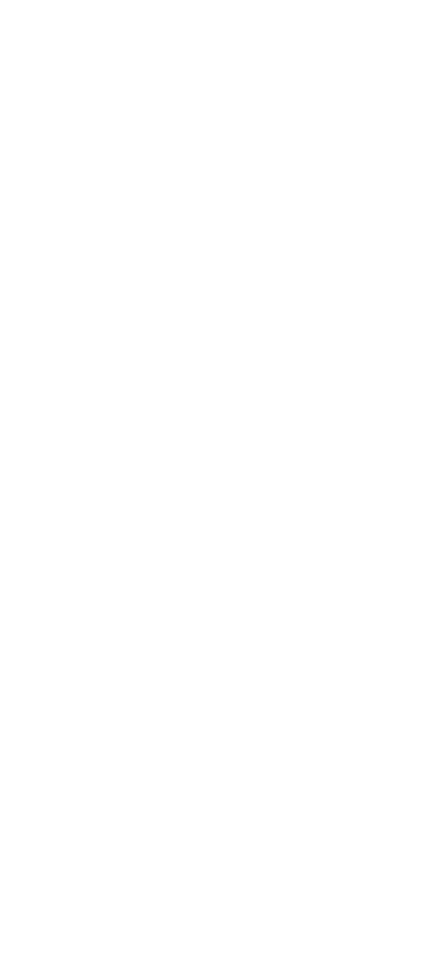
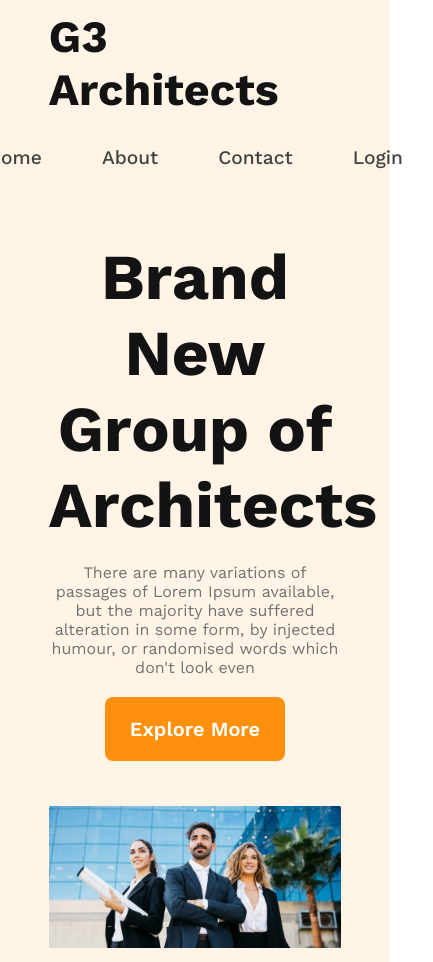
Before and after one commit to mdferdausalam19/architect-company-website, a plain HTML site: page index.html in a window 390 px wide. Shown: the whole page, 433 px wide, since content can reach past the window. Before the commit the page ends 844 px from the top, so only its background shows below. Drawn offline with nearby package versions, Linux system fonts and the light colour scheme.

Commit message:
added header section with responsiveness

```diff
--- a/index.html
+++ b/index.html
@@ -1,12 +1,37 @@
 <!DOCTYPE html>
 <html lang="en">
-<head>
-    <meta charset="UTF-8">
-    <meta name="viewport" content="width=device-width, initial-scale=1.0">
+  <head>
+    <meta charset="UTF-8" />
+    <meta name="viewport" content="width=device-width, initial-scale=1.0" />
     <title>G3 Architects</title>
-    <link rel="stylesheet" href="styles/architect.css">
-</head>
-<body>
-
-</body>
+    <link rel="stylesheet" href="styles/architect.css" />
+  </head>
+  <body>
+    <!-- Header Section -->
+    <header>
+      <nav class="container nav">
+        <h3 class="nav-title">G3 Architects</h3>
+        <ul>
+          <li><a href="">Home</a></li>
+          <li><a href="">About</a></li>
+          <li><a href="">Contact</a></li>
+          <li><a href="">Login</a></li>
+        </ul>
+      </nav>
+      <div class="banner container">
+        <div class="banner-content">
+          <h1 class="banner-title">Brand New Group of Architects</h1>
+          <p class="banner-description">
+            There are many variations of passages of Lorem Ipsum available, but
+            the majority have suffered alteration in some form, by injected
+            humour, or randomised words which don't look even
+          </p>
+          <button class="btn-primary">Explore More</button>
+        </div>
+        <img class="banner-img" src="images/banner.png" alt="" />
+      </div>
+    </header>
+    <main></main>
+    <footer></footer>
+  </body>
 </html>
--- a/styles/architect.css
+++ b/styles/architect.css
@@ -0,0 +1,115 @@
+@import url("https://fonts.googleapis.com/css2?family=Work+Sans:ital,wght@0,100..900;1,100..900&display=swap");
+
+/* Shared Styles */
+
+* {
+  margin: 0;
+  padding: 0;
+  font-family: "Work Sans", sans-serif;
+}
+
+.container {
+  width: 75%;
+  max-width: 1920px;
+  margin: 0 auto;
+}
+
+.btn-primary {
+  border-radius: 8px;
+  background: #ff900e;
+  padding: 20px 25px;
+  color: #FFF;
+  text-align: center;
+  font-size: 1.25rem;
+  font-weight: 600;
+  border: none;
+  cursor: pointer;
+}
+
+/* Header Related Styles */
+header {
+  background: rgba(255, 144, 14, 0.1);
+  padding: 50px 0;
+
+}
+
+/* Nav Related Styles */
+.nav {
+  margin-bottom: 40px;
+}
+
+nav {
+  display: flex;
+  align-items: center;
+  justify-content: space-between;
+}
+
+.nav-title {
+  color: #131313;
+  font-size: 2.8rem;
+  font-weight: 700;
+}
+
+nav>ul {
+  display: flex;
+}
+
+nav li {
+  list-style: none;
+  margin: 30px;
+  font-size: 1.2rem;
+  font-weight: 500;
+}
+
+nav li a {
+  text-decoration: none;
+  color: #424242;
+}
+
+/* Banner Related Styles */
+.banner-content {
+  max-width: 862px;
+  text-align: center;
+  margin: 0 auto;
+}
+
+.banner-content * {
+  margin-bottom: 20px;
+}
+
+.banner-title {
+  color: #131313;
+  font-size: 4rem;
+  font-weight: 700;
+}
+
+.banner-description {
+  color: #727272;
+  font-size: 1rem;
+  font-weight: 400;
+}
+
+.banner-img {
+  width: 100%;
+  max-width: 1440px;
+  margin-top: 25px;
+}
+
+
+/* Responsive Media Queries */
+/* Mobile Devices */
+@media screen and (max-width: 576px) {
+  header {
+    padding: 10px 0;
+  }
+  nav {
+    flex-direction: column;
+  }
+}
+
+/* Tablet or Medium Devices */
+@media screen and (min-width: 576px) and (max-width: 960px) {
+  nav {
+    flex-direction: column;
+  }
+}
```
